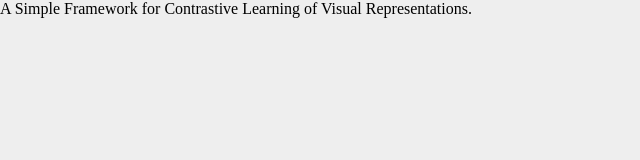
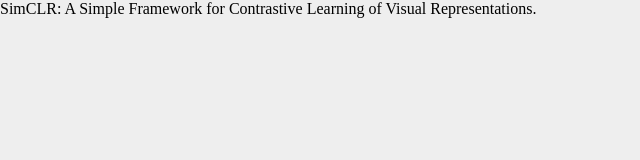
Before and after one commit to simclr/simclr.github.io, a plain HTML site: page index.html in a window 1280 px wide. Shown: the whole page, without its empty margins (0-640 px from the left). Drawn offline with Linux system fonts and the light colour scheme.

Commit message:
Update index.html

```diff
--- a/index.html
+++ b/index.html
@@ -2,9 +2,9 @@
   <head>
     <meta name="keywords" content="Representation learning, Self supervised, Contrastive learning, Machine learning, Computer vision">
     <link rel="stylesheet" type="text/css" href="style.css">
-    <title>A Simple Framework for Contrastive Learning of Visual Representations</title>
+    <title>SimCLR</title>
   </head>
   <body>
-    A Simple Framework for Contrastive Learning of Visual Representations.
+    SimCLR: A Simple Framework for Contrastive Learning of Visual Representations.
   </body>
 </body>
```
